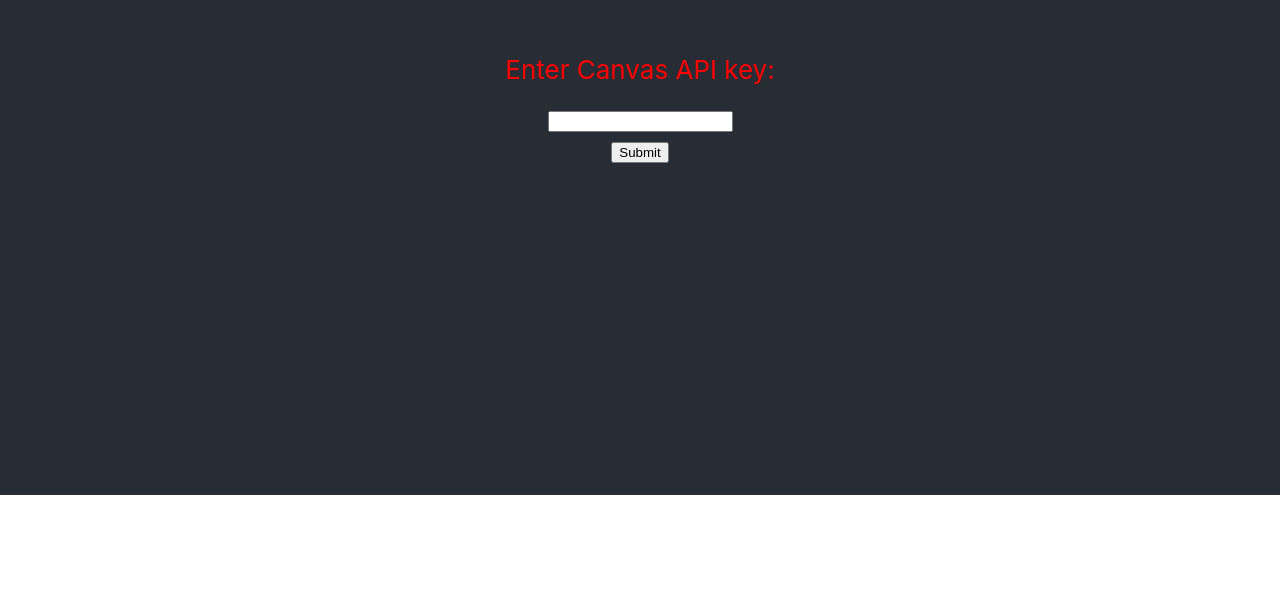
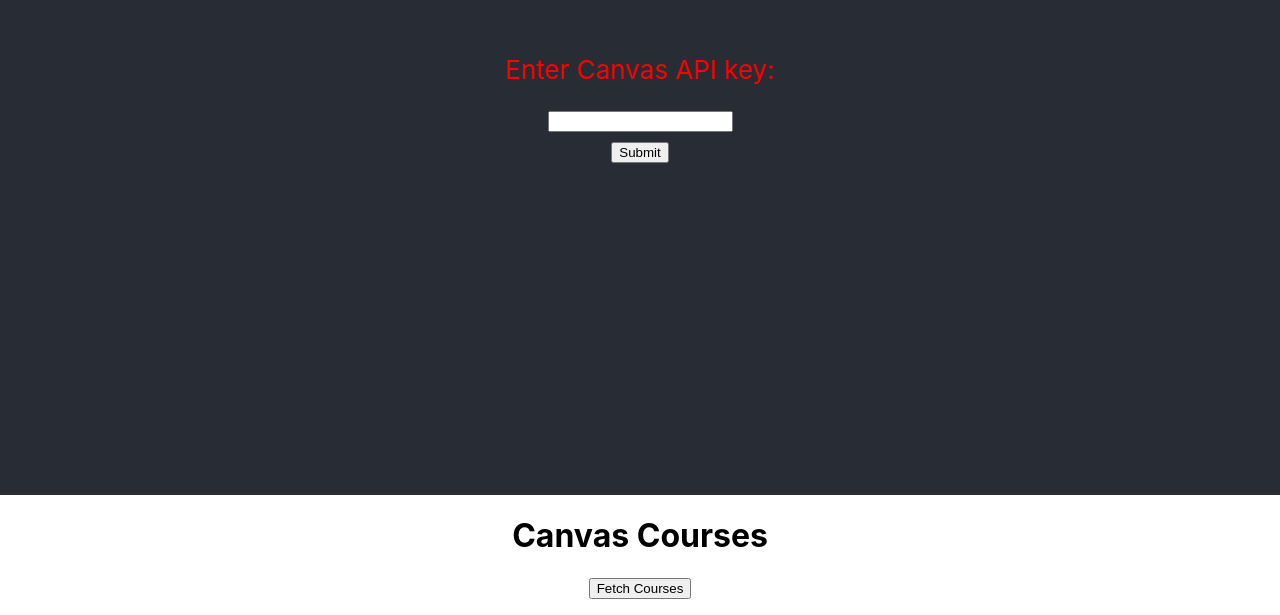
Before and after one commit to MaximilianMeiler/ShellHacks2023, a React (Create React App) app: page / in a window 1280 px wide. Shown: the part 305-920 px from the top of the page. Before the commit the page ends 800 px from the top, so only its background shows below. Built offline with nearby package versions, Linux system fonts and the light colour scheme.

Commit message:
Inserted canvas display code

```diff
--- a/src/App.js
+++ b/src/App.js
@@ -1,5 +1,6 @@
 import './App.css';
 import {useEffect, useState} from "react";
+import axios from "axios";
 
 
 
@@ -12,6 +13,21 @@
     localStorage.setItem("key", document.getElementById("keyField").value)
   }
 
+  const [courses, setCourses] = useState([]);
+  const [loading, setLoading] = useState(false);
+
+  const fetchCourses = async () => {
+    setLoading(true);
+    try {
+      // Replace with your Node.js API URL and student token
+      const response = await axios.get('http://localhost:3000/courses');
+      console.log(response.data);
+      setCourses(response.data);
+    } catch (error) {
+      console.error('Error fetching data:', error);
+    }
+    setLoading(false);
+  };
 
 
   return (
@@ -24,6 +40,25 @@
         <button className="submitKeyButton" onClick={() => submitKey()}>Submit</button>
 
       </header>
+
+
+      <div>
+        <h1>Canvas Courses</h1>
+        <button onClick={fetchCourses}>
+          Fetch Courses
+        </button>
+
+        {loading ? <p>Loading...</p> : <></>}
+
+        <ul>
+          {courses.map((course, index) => (
+            <li key={index}>
+            {course.name}
+            <div dangerouslySetInnerHTML={{ __html: course.syllabus_body || 'No syllabus available' }} />
+            </li>
+          ))}
+        </ul>
+      </div>
     </div>
   );
 }
```
